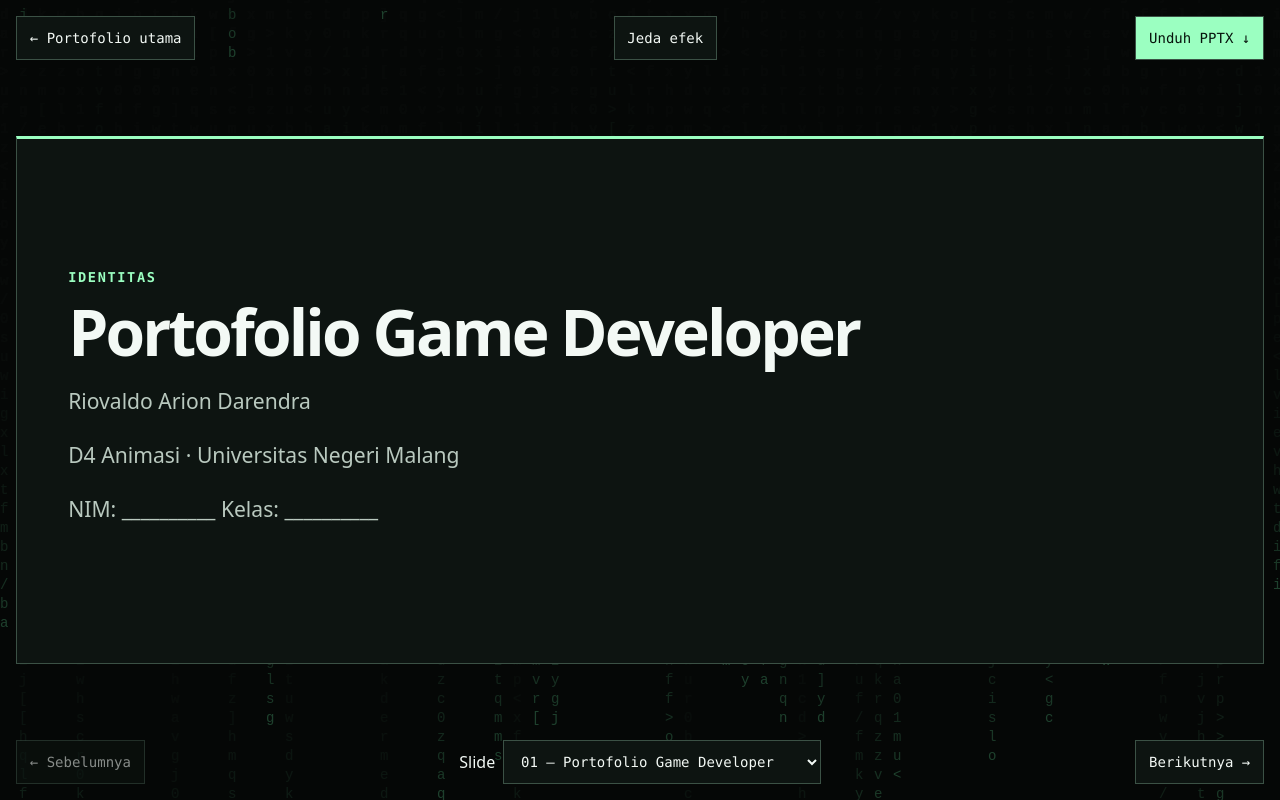
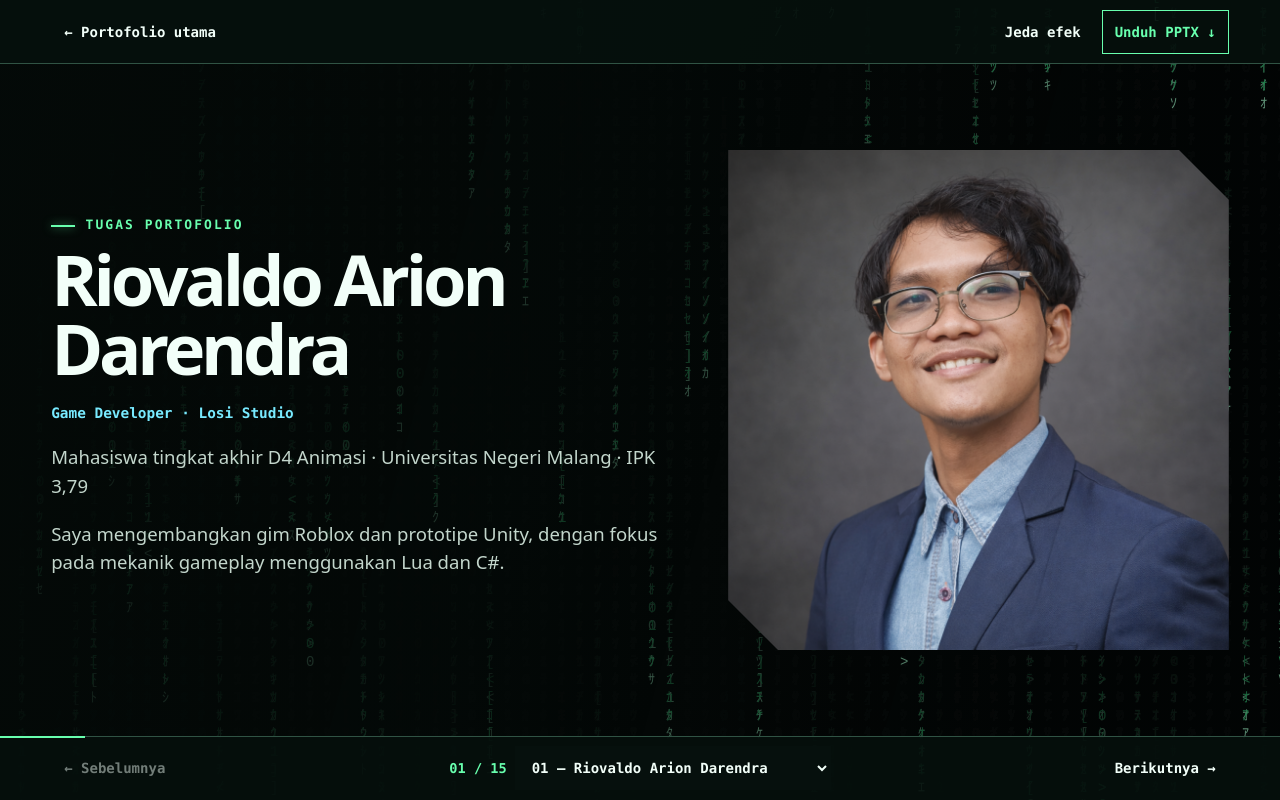
Before and after one commit to IrOsens/porto, a plain HTML site: page tugas-porto/index.html in a window 1280 px wide. Drawn offline with Linux system fonts and the light colour scheme.

Commit message:
Redesign coursework slides as a full-screen cyberpunk presentation

```diff
--- a/tugas-porto/index.html
+++ b/tugas-porto/index.html
@@ -12,75 +12,81 @@
 <div class="shell">
   <header class="bar">
     <a class="brand" href="../">← Portofolio utama</a>
-    <button id="motion" type="button" hidden>Jeda efek</button>
-    <a class="download" href="portofolio-riovaldo.pptx" download>Unduh PPTX ↓</a>
+    <div class="tools">
+      <button id="motion" type="button" hidden>Jeda efek</button>
+      <a class="download" href="portofolio-riovaldo.pptx" download>Unduh PPTX ↓</a>
+    </div>
   </header>
   <main id="deck" aria-label="Presentasi tugas portofolio">
-        <section class="slide " id="slide-1" aria-labelledby="title-1">
-          <div class="copy"><p class="label">Identitas</p><h2 id="title-1" tabindex="-1">Portofolio Game Developer</h2><p>Riovaldo Arion Darendra</p><p>D4 Animasi · Universitas Negeri Malang</p><p>NIM: __________   Kelas: __________</p></div>
-
+        <section class="slide identity" id="slide-1" aria-labelledby="title-1">
+          <div class="copy"><p class="label">Tugas Portofolio</p><h2 id="title-1" tabindex="-1">Riovaldo Arion Darendra</h2><p>Game Developer · Losi Studio</p><p>Mahasiswa tingkat akhir D4 Animasi · Universitas Negeri Malang · IPK 3,79</p><p>Saya mengembangkan gim Roblox dan prototipe Unity, dengan fokus pada mekanik gameplay menggunakan Lua dan C#.</p></div>
+        <div class="media"><img src="../assets/images/profile-pic.png" alt="Foto Riovaldo Arion Darendra" fetchpriority="high"></div>
         </section>
-        <section class="slide " id="slide-2" aria-labelledby="title-2">
+        <section class="slide editorial" id="slide-2" aria-labelledby="title-2">
           <div class="copy"><p class="label">Jenis portofolio</p><h2 id="title-2" tabindex="-1">Dua cara melihat karya saya</h2><p>Playable Prototype — itch.io dan Roblox memberi akses ke karya yang dapat dicoba. Lantai Tujuh menunjukkan eksplorasi dan teka-teki, sementara Hidden Gem menggunakan gameplay untuk mengenalkan budaya Indonesia.</p><p>Repository Program — repo Spider Robot menunjukkan kode firmware, dokumentasi kendali dan perakitan, serta demo robot. Semester Terakhir memperlihatkan perkembangan prototipe Unity yang masih dikerjakan.</p></div>
 
         </section>
         <section class="slide project" id="slide-3" aria-labelledby="title-3">
           <div class="copy"><p class="label">Penjelasan karya</p><h2 id="title-3" tabindex="-1">WARNETRA</h2><p>Juli 2024 · TSA Game Fest</p><p>2D Artist. Membuat aset visual bersama tim untuk prototipe yang dikerjakan dalam 10 hari.</p><a class="action" href="https://wyynnn.itch.io/warnetra" target="_blank" rel="noopener">Buka halaman proyek ↗</a></div>
-          <div class="media"><video controls playsinline preload="none" data-src="../assets/videos/warnetra.mp4" aria-label="Demo WARNETRA"></video></div>
+        <div class="media"><video controls playsinline preload="none" poster="posters/warnetra.webp" data-src="../assets/videos/warnetra.mp4" aria-label="Demo WARNETRA"></video></div>
         </section>
         <section class="slide project" id="slide-4" aria-labelledby="title-4">
           <div class="copy"><p class="label">Penjelasan karya</p><h2 id="title-4" tabindex="-1">Crossing the Road</h2><p>Maret 2025 · Proyek pribadi</p><p>Solo developer. Merancang game kasual 3D, memprogram gerak karakter, dan membuat sistem kemunculan rintangan.</p><a class="action" href="https://iroo.itch.io/crossing-the-road-project" target="_blank" rel="noopener">Buka halaman proyek ↗</a></div>
-          <div class="media"><video controls playsinline preload="none" data-src="../assets/videos/crossing-road.mp4" aria-label="Demo Crossing the Road"></video></div>
+        <div class="media"><video controls playsinline preload="none" poster="posters/crossing-road.webp" data-src="../assets/videos/crossing-road.mp4" aria-label="Demo Crossing the Road"></video></div>
         </section>
         <section class="slide project" id="slide-5" aria-labelledby="title-5">
           <div class="copy"><p class="label">Penjelasan karya</p><h2 id="title-5" tabindex="-1">Precision Shooter</h2><p>Mei 2025 · Proyek ujian akhir</p><p>Solo developer. Membuat prototipe FPS dengan fokus pada mekanik menembak dalam dua minggu.</p><a class="action" href="https://iroo.itch.io/project-uas" target="_blank" rel="noopener">Buka halaman proyek ↗</a></div>
-          <div class="media"><video controls playsinline preload="none" data-src="../assets/videos/precision-shooter.mp4" aria-label="Demo Precision Shooter"></video></div>
+        <div class="media"><video controls playsinline preload="none" poster="posters/precision-shooter.webp" data-src="../assets/videos/precision-shooter.mp4" aria-label="Demo Precision Shooter"></video></div>
         </section>
         <section class="slide project" id="slide-6" aria-labelledby="title-6">
           <div class="copy"><p class="label">Penjelasan karya</p><h2 id="title-6" tabindex="-1">Project Parkour-Shooter</h2><p>Mei 2025 · Proyek pribadi</p><p>Solo developer. Mengembangkan proyek dari konsep hingga demo itch.io, dengan fokus pada pergerakan parkour dan sistem menembak.</p><a class="action" href="https://iroo.itch.io/parkour-shooter" target="_blank" rel="noopener">Buka halaman proyek ↗</a></div>
-          <div class="media"><video controls playsinline preload="none" data-src="../assets/videos/parkour-shooter.mp4" aria-label="Demo Project Parkour-Shooter"></video></div>
+        <div class="media"><video controls playsinline preload="none" poster="posters/parkour-shooter.webp" data-src="../assets/videos/parkour-shooter.mp4" aria-label="Demo Project Parkour-Shooter"></video></div>
         </section>
         <section class="slide project" id="slide-7" aria-labelledby="title-7">
           <div class="copy"><p class="label">Penjelasan karya</p><h2 id="title-7" tabindex="-1">Bathara Mask</h2><p>Januari 2026 · Global Game Jam Malang</p><p>Lead 2D Artist dan Game Developer. Membuat aset pixel art dan membantu pemrograman gameplay selama game jam.</p><a class="action" href="https://globalgamejam.org/games/2026/bathara-mask-7" target="_blank" rel="noopener">Buka halaman proyek ↗</a></div>
-          <div class="media"><video controls playsinline preload="none" data-src="../assets/videos/ggj-2026.mp4" aria-label="Demo Bathara Mask"></video></div>
+        <div class="media"><video controls playsinline preload="none" poster="posters/ggj-2026.webp" data-src="../assets/videos/ggj-2026.mp4" aria-label="Demo Bathara Mask"></video></div>
         </section>
         <section class="slide project" id="slide-8" aria-labelledby="title-8">
           <div class="copy"><p class="label">Penjelasan karya</p><h2 id="title-8" tabindex="-1">Hidden Gem</h2><p>2025–2026 · Roblox / Lua</p><p>Mengembangkan mekanik gameplay untuk LET’S PLAY INDONESIA, sebuah gim edukasi yang mengenalkan budaya Indonesia melalui eksplorasi.</p><a class="action" href="https://www.roblox.com/games/83942627805508/Hidden-Gem" target="_blank" rel="noopener">Buka halaman proyek ↗</a></div>
-          <div class="media"><video controls playsinline preload="none" data-src="../assets/videos/hidden-gem.mp4" aria-label="Demo Hidden Gem"></video></div>
+        <div class="media"><video controls playsinline preload="none" poster="posters/hidden-gem.webp" data-src="../assets/videos/hidden-gem.mp4" aria-label="Demo Hidden Gem"></video></div>
         </section>
         <section class="slide project" id="slide-9" aria-labelledby="title-9">
           <div class="copy"><p class="label">Penjelasan karya</p><h2 id="title-9" tabindex="-1">Lantai Tujuh</h2><p>2026 · COMPFEST 18</p><p>Prototipe survival horror dari tim Rajin Menabung. Pemain mencari skripsi yang tertinggal sambil memecahkan teka-teki panel listrik dan menghemat daya senter.</p><a class="action" href="https://iroo.itch.io/compfest-18" target="_blank" rel="noopener">Buka halaman proyek ↗</a></div>
-          <div class="media"><video controls playsinline preload="none" data-src="../assets/videos/lantai-tujuh.mp4" aria-label="Demo Lantai Tujuh"></video></div>
+        <div class="media"><video controls playsinline preload="none" poster="posters/lantai-tujuh.webp" data-src="../assets/videos/lantai-tujuh.mp4" aria-label="Demo Lantai Tujuh"></video></div>
         </section>
         <section class="slide project" id="slide-10" aria-labelledby="title-10">
           <div class="copy"><p class="label">Penjelasan karya</p><h2 id="title-10" tabindex="-1">Fish and Monsters</h2><p>Losi Studio · Roblox</p><p>Gim memancing dan menjelajahi pulau. Peran saya: UI Artist, Marketing, Assistant Programmer, dan QA.</p><a class="action" href="https://www.roblox.com/games/111385005478215/Fish-And-Monsters" target="_blank" rel="noopener">Buka halaman proyek ↗</a></div>
-          <div class="media"><img src="../assets/images/fish-and-monsters.png" alt="Gambar resmi Fish and Monsters"></div>
+        <div class="media"><img src="../assets/images/fish-and-monsters.png" alt="Gambar resmi Fish and Monsters"></div>
         </section>
         <section class="slide project" id="slide-11" aria-labelledby="title-11">
           <div class="copy"><p class="label">Penjelasan karya</p><h2 id="title-11" tabindex="-1">Hotel Anomaly</h2><p>Losi Studio · Roblox</p><p>Gim survival horror tentang sif malam di hotel yang dihuni anomali. Peran saya: Marketing, Assistant Programmer, dan QA.</p><a class="action" href="https://www.roblox.com/games/70575351571626/HOTEL-ANOMALY" target="_blank" rel="noopener">Buka halaman proyek ↗</a></div>
-          <div class="media"><video controls playsinline preload="none" data-src="../assets/videos/hotel-anomaly.webm" aria-label="Demo Hotel Anomaly"></video></div>
+        <div class="media"><video controls playsinline preload="none" poster="posters/hotel-anomaly.webp" data-src="../assets/videos/hotel-anomaly.webm" aria-label="Demo Hotel Anomaly"></video></div>
         </section>
         <section class="slide project" id="slide-12" aria-labelledby="title-12">
           <div class="copy"><p class="label">Penjelasan karya</p><h2 id="title-12" tabindex="-1">Spider Robot</h2><p>Raspberry Pi Pico / Pico W · Repository Program</p><p>Robot laba-laba dengan 12 servo yang bisa berjalan, berputar, dan menjaga posisi badan tetap rata. Versi Pico W juga mendukung kendali via browser ponsel.</p><a class="action" href="https://github.com/IrOsens/spider-pico" target="_blank" rel="noopener">Buka repository ↗</a></div>
-          <div class="media"><video controls playsinline preload="none" data-src="../assets/videos/spider-pico.mp4" aria-label="Demo Spider Robot"></video></div>
+        <div class="media"><video controls playsinline preload="none" poster="posters/spider-pico.webp" data-src="../assets/videos/spider-pico.mp4" aria-label="Demo Spider Robot"></video></div>
         </section>
         <section class="slide project" id="slide-13" aria-labelledby="title-13">
           <div class="copy"><p class="label">Penjelasan karya</p><h2 id="title-13" tabindex="-1">Semester Terakhir</h2><p>Unity / C# · In Progress</p><p>RPG berlatar kampus Indonesia dengan eksplorasi, misi, dan pertarungan bergelombang yang memakai mekanik mengetik.</p></div>
-          <div class="media"><video controls playsinline preload="none" data-src="../assets/videos/semester-terakhir.mp4" aria-label="Demo Semester Terakhir"></video></div>
+        <div class="media"><video controls playsinline preload="none" poster="posters/semester-terakhir.webp" data-src="../assets/videos/semester-terakhir.mp4" aria-label="Demo Semester Terakhir"></video></div>
         </section>
-        <section class="slide " id="slide-14" aria-labelledby="title-14">
+        <section class="slide editorial" id="slide-14" aria-labelledby="title-14">
           <div class="copy"><p class="label">Evaluasi</p><h2 id="title-14" tabindex="-1">Kelebihan dan kekurangan</h2><p>Kelebihan — Demo memperlihatkan cara kerja proyek. Beberapa karya dapat dicoba langsung, dan entri Losi Studio menjelaskan kontribusi saya dalam tim.</p><p>Kekurangan — Tanggal dan rincian kontribusi belum lengkap pada beberapa karya. Instruksi bermain dan dokumentasi teknis belum konsisten. Fish and Monsters memiliki gambar pratinjau, sedangkan Semester Terakhir masih dikembangkan.</p></div>
 
         </section>
-        <section class="slide " id="slide-15" aria-labelledby="title-15">
+        <section class="slide editorial" id="slide-15" aria-labelledby="title-15">
           <div class="copy"><p class="label">Pengembangan</p><h2 id="title-15" tabindex="-1">Rencana perbaikan</h2><p>Lengkapi tanggal, kontribusi pribadi, dan kredit tim pada tiap karya.</p><p>Tambahkan petunjuk kontrol dan tujuan permainan, lalu minta orang lain mencoba build dan catat kendalanya.</p><p>Perkuat README dengan langkah menjalankan, ringkasan arsitektur, dan demo singkat. Perbarui demo Semester Terakhir setelah sistem utamanya stabil.</p></div>
 
         </section>
   </main>
   <nav id="navigation" class="bar" aria-label="Navigasi slide" hidden>
     <button id="previous" type="button">← <span>Sebelumnya</span></button>
-    <label>Slide <select id="slide-picker"><option value="1">01 — Portofolio Game Developer</option><option value="2">02 — Dua cara melihat karya saya</option><option value="3">03 — WARNETRA</option><option value="4">04 — Crossing the Road</option><option value="5">05 — Precision Shooter</option><option value="6">06 — Project Parkour-Shooter</option><option value="7">07 — Bathara Mask</option><option value="8">08 — Hidden Gem</option><option value="9">09 — Lantai Tujuh</option><option value="10">10 — Fish and Monsters</option><option value="11">11 — Hotel Anomaly</option><option value="12">12 — Spider Robot</option><option value="13">13 — Semester Terakhir</option><option value="14">14 — Kelebihan dan kekurangan</option><option value="15">15 — Rencana perbaikan</option></select></label>
+    <div class="position">
+      <output id="counter" for="slide-picker" aria-live="polite"></output>
+      <select id="slide-picker" aria-label="Pilih slide"><option value="1">01 — Riovaldo Arion Darendra</option><option value="2">02 — Dua cara melihat karya saya</option><option value="3">03 — WARNETRA</option><option value="4">04 — Crossing the Road</option><option value="5">05 — Precision Shooter</option><option value="6">06 — Project Parkour-Shooter</option><option value="7">07 — Bathara Mask</option><option value="8">08 — Hidden Gem</option><option value="9">09 — Lantai Tujuh</option><option value="10">10 — Fish and Monsters</option><option value="11">11 — Hotel Anomaly</option><option value="12">12 — Spider Robot</option><option value="13">13 — Semester Terakhir</option><option value="14">14 — Kelebihan dan kekurangan</option><option value="15">15 — Rencana perbaikan</option></select>
+    </div>
     <button id="next" type="button"><span>Berikutnya</span> →</button>
+    <progress id="progress" aria-label="Posisi slide" max="15" value="1"></progress>
   </nav>
 </div>
 </body>
--- a/tugas-porto/slides.css
+++ b/tugas-porto/slides.css
@@ -1,69 +1,169 @@
 :root {
   color-scheme: dark;
-  --ink: #f3f9f5;
-  --muted: #b9c9bf;
-  --green: #9bffc1;
-  --panel: #0d1411;
-  --border: #3b5145;
+  --ink: #f2fff9;
+  --muted: #c3d6cc;
+  --green: #68ffae;
+  --cyan: #78eaff;
+  --base: #06100d;
+  --border: #305344;
+  --gutter: clamp(1rem, 4vw, 5rem);
   --mono: "IBM Plex Mono", Consolas, monospace;
   font: 100%/1.55 system-ui, sans-serif;
 }
 * { box-sizing: border-box; }
 [hidden] { display: none !important; }
-body { margin: 0; background: #070b09; color: var(--ink); }
-#matrix { position: fixed; inset: 0; width: 100%; height: 100%; pointer-events: none; opacity: .28; }
+body { margin: 0; background: #040a08; color: var(--ink); }
+#matrix {
+  position: fixed;
+  inset: 0;
+  width: 100%;
+  height: 100%;
+  pointer-events: none;
+  opacity: .62;
+}
 .shell {
   position: relative;
-  width: min(100% - 2rem, 80rem);
+  min-height: 100vh;
   min-height: 100svh;
-  margin: auto;
   display: grid;
   grid-template-rows: auto 1fr auto;
-  gap: 1rem;
-  padding-block: 1rem;
+  background: linear-gradient(105deg, #040a08ee 4%, #040a08b5 43%, #040a081a 82%);
 }
-.bar { display: flex; align-items: center; flex-wrap: wrap; gap: .5rem; justify-content: space-between; }
-.bar label { display: flex; align-items: center; gap: .5em; min-width: 0; }
+.bar {
+  display: flex;
+  align-items: center;
+  flex-wrap: wrap;
+  gap: .5rem;
+  justify-content: space-between;
+  padding: .6rem var(--gutter);
+  background: #06100de8;
+}
+header.bar { border-bottom: 1px solid var(--border); }
+nav.bar { position: relative; border-top: 1px solid var(--border); }
+.tools, .position { display: flex; align-items: center; gap: .5rem; min-width: 0; }
 a { color: var(--green); }
-a, button, select { touch-action: manipulation; }
 button, select, .bar a, .action {
-  border: 1px solid var(--border);
+  border: 1px solid transparent;
   min-height: 44px;
-  padding: .55rem .8rem;
-  font: 500 .875rem var(--mono);
+  padding: .55rem .75rem;
+  font: 600 .875rem var(--mono);
   color: var(--ink);
-  background: var(--panel);
+  background: transparent;
+  cursor: pointer;
+  touch-action: manipulation;
+  transition: color .18s, border-color .18s, background-color .18s;
 }
-button, select, a { cursor: pointer; }
 .bar a, .action { display: inline-flex; align-items: center; text-decoration: none; }
-.bar .download { background: var(--green); color: #07130c; }
-button:hover:enabled, .action:hover, .brand:hover { border-color: var(--green); }
-:focus-visible { outline: 2px solid var(--green); outline-offset: 3px; }
-button:disabled { opacity: .55; cursor: default; }
-select { max-width: min(51vw, 21rem); }
-#deck { display: grid; align-items: center; min-width: 0; }
+.bar .download { border-color: var(--green); color: var(--green); }
+.bar .download:hover { background: var(--green); color: var(--base); }
+button:hover:enabled, .action:hover, .brand:hover { border-color: var(--border); color: var(--green); }
+:focus-visible { outline: 2px solid var(--cyan); outline-offset: 3px; }
+h2[tabindex="-1"]:focus { outline: none; }
+button:disabled { opacity: .46; cursor: default; }
+select { max-width: min(42vw, 23rem); background: var(--base); }
+#counter { color: var(--green); font: 600 .85rem var(--mono); white-space: nowrap; }
+#progress {
+  position: absolute;
+  top: -1px;
+  left: 0;
+  width: 100%;
+  height: 2px;
+  border: 0;
+  appearance: none;
+  color: var(--green);
+  background: transparent;
+}
+#progress::-webkit-progress-bar { background: transparent; }
+#progress::-webkit-progress-value { background: var(--green); }
+#progress::-moz-progress-bar { background: var(--green); }
+#deck { display: grid; min-width: 0; }
 .slide {
-  background: var(--panel);
-  border: 1px solid var(--border);
-  border-top: 3px solid var(--green);
-  min-height: min(38rem, 66vh);
-  padding: clamp(1.25rem, 4vw, 4rem);
+  min-width: 0;
+  padding: clamp(2rem, 6vh, 5.75rem) var(--gutter);
   display: grid;
   align-content: center;
 }
-.slide + .slide { margin-top: 1rem; }
-.slide[hidden] + .slide { margin-top: 0; }
-.slide.project { grid-template-columns: minmax(0, 2fr) minmax(0, 3fr); gap: clamp(1.1rem, 3vw, 3rem); align-items: center; }
-.label { color: var(--green); font: 600 .85rem var(--mono); text-transform: uppercase; letter-spacing: .12em; }
-h2 { font-size: clamp(2rem, 5vw, 4.5rem); line-height: 1.02; letter-spacing: -.045em; margin: .5rem 0 1.25rem; text-wrap: balance; }
-.copy > p:not(.label) { max-width: 62ch; font-size: clamp(1rem, 1.65vw, 1.32rem); color: var(--muted); }
-.project .label + h2 + p { font: 500 1rem/1.5 var(--mono); color: var(--green); }
-.media { aspect-ratio: 16/9; background: #050806; border: 1px solid var(--border); }
+.slide.project, .slide.identity {
+  grid-template-columns: minmax(0, 1fr) minmax(0, 2.15fr);
+  align-items: center;
+  gap: clamp(1.5rem, 4vw, 5rem);
+}
+.slide.identity { grid-template-columns: minmax(0, 1.25fr) minmax(0, 1fr); }
+.slide.editorial { background: linear-gradient(90deg, #040a08bd, #040a0800); }
+.copy { min-width: 0; }
+.label {
+  color: var(--green);
+  font: 600 .81rem var(--mono);
+  text-transform: uppercase;
+  letter-spacing: .16em;
+}
+.label::before {
+  content: "";
+  display: inline-block;
+  width: 1.5rem;
+  height: 2px;
+  margin-right: .65rem;
+  vertical-align: middle;
+  background: var(--green);
+  box-shadow: 0 0 10px #68ffaea0;
+}
+h2 {
+  font-size: clamp(2.35rem, 5.5vw, 7.5rem);
+  line-height: .98;
+  letter-spacing: -.06em;
+  margin: .65rem 0 1.25rem;
+  text-wrap: balance;
+}
+.project h2 { font-size: clamp(2.15rem, 4.05vw, 5.75rem); }
+.copy > p:not(.label) {
+  max-width: 66ch;
+  font-size: clamp(1rem, 1.45vw, 1.45rem);
+  color: var(--muted);
+}
+.project .copy > h2 + p, .identity .copy > h2 + p {
+  font: 600 clamp(.9rem, 1.12vw, 1.15rem)/1.5 var(--mono);
+  color: var(--cyan);
+}
+.action { margin-top: .35rem; border-color: var(--border); color: var(--green); }
+.media {
+  min-width: 0;
+  width: 100%;
+  aspect-ratio: 16 / 9;
+  max-height: 72svh;
+  background: #030605;
+  box-shadow: 0 0 2rem #1df98b20, 0 1rem 3rem #0008;
+}
 .media video, .media img { display: block; width: 100%; height: 100%; object-fit: contain; }
+.identity .media {
+  justify-self: center;
+  width: min(100%, 34rem, 65svh);
+  aspect-ratio: 1;
+  background: transparent;
+  box-shadow: none;
+}
+.identity img {
+  object-fit: cover;
+  clip-path: polygon(0 0, 90% 0, 100% 10%, 100% 100%, 10% 100%, 0 90%);
+}
+.slide.is-entering .copy { animation: reveal .32s ease-out both; }
+.slide.is-entering .media { animation: reveal .44s .035s ease-out both; }
+@keyframes reveal {
+  from { opacity: 0; transform: translateY(8px); }
+  to { opacity: 1; transform: translateY(0); }
+}
 @media (max-width: 760px) {
-  .slide.project { grid-template-columns: minmax(0, 1fr); }
-  .slide { min-height: 56svh; }
+  .slide.project, .slide.identity { grid-template-columns: minmax(0, 1fr); }
+  .identity .media { justify-self: start; width: min(100%, 17rem); }
   .bar span { display: none; }
   #navigation button { min-width: 44px; }
 }
-@media (prefers-reduced-motion: reduce) { #matrix { display: none; } }
+@media (max-width: 420px) {
+  .bar { padding-inline: .5rem; }
+  button, select, .bar a { padding-inline: .4rem; font-size: .75rem; }
+  .bar, .tools, .position { gap: .25rem; }
+  select { max-width: 43vw; }
+}
+@media (prefers-reduced-motion: reduce) {
+  #matrix { display: none; }
+  *, *::before, *::after { animation: none !important; transition: none !important; }
+}
--- a/tugas-porto/slides.js
+++ b/tugas-porto/slides.js
@@ -2,17 +2,24 @@ const slides = Array.from(document.querySelectorAll(".slide"));
 const picker = document.querySelector("#slide-picker");
 const previous = document.querySelector("#previous");
 const next = document.querySelector("#next");
+const counter = document.querySelector("#counter");
+const progress = document.querySelector("#progress");
 let current = -1;
 
 function showSlide(index, focus = false) {
   if (index === current) return;
   slides[current]?.querySelector("video")?.pause();
   current = index;
-  slides.forEach((slide, position) => { slide.hidden = position !== index; });
+  slides.forEach((slide, position) => {
+    slide.hidden = position !== index;
+    slide.classList.toggle("is-entering", position === index);
+  });
   const slide = slides[index];
   const video = slide.querySelector("video");
   if (video && !video.hasAttribute("src")) video.src = video.dataset.src;
   picker.value = String(index + 1);
+  counter.value = `${String(index + 1).padStart(2, "0")} / ${slides.length}`;
+  progress.value = index + 1;
   previous.disabled = index === 0;
   next.disabled = index === slides.length - 1;
   if (focus) slide.querySelector("h2").focus({ preventScroll: true });
@@ -51,8 +58,8 @@ const canvas = document.querySelector("#matrix");
 const context = canvas.getContext("2d");
 const motion = document.querySelector("#motion");
 const reducedMotion = matchMedia("(prefers-reduced-motion: reduce)");
-const symbols = "01abcdefghijklmnopqrstuvwxyz<>/[]";
-const cell = 19;
+const symbols = "01ｱｲｳｴｵｶｷｸｹｺｻｼｽｾｿﾀﾁﾂﾃﾄ<>/[]";
+const cell = 18;
 let columns = [];
 let timer;
 let paused = false;
@@ -61,16 +68,18 @@ function resizeMatrix() {
   canvas.width = innerWidth;
   canvas.height = innerHeight;
   columns = Array.from({ length: Math.ceil(canvas.width / cell) },
-    () => -Math.floor(Math.random() * 34));
+    () => Math.floor(Math.random() * (canvas.height / cell + 24)) - 24);
 }
 
 function drawMatrix() {
   context.fillStyle = "rgba(7,11,9,.17)";
   context.fillRect(0, 0, canvas.width, canvas.height);
   context.font = "14px monospace";
-  context.fillStyle = "#59ce8b";
   columns.forEach((row, index) => {
     const glyph = symbols[Math.floor(Math.random() * symbols.length)];
+    context.fillStyle = "#39da80";
+    context.fillText(glyph, index * cell, (row - 1) * cell);
+    context.fillStyle = "#a8ffcf";
     context.fillText(glyph, index * cell, row * cell);
     columns[index] = row * cell > canvas.height && Math.random() > .91 ? 0 : row + 1;
   });
@@ -81,7 +90,8 @@ function syncMotion() {
   motion.hidden = reducedMotion.matches;
   motion.textContent = paused ? "Lanjutkan efek" : "Jeda efek";
   if (!paused && !reducedMotion.matches && !document.hidden) {
-    timer = setInterval(drawMatrix, 95);
+    drawMatrix();
+    timer = setInterval(drawMatrix, 80);
   }
 }
 
```
Also changed, not shown: tugas-porto/posters/crossing-road.webp (added), tugas-porto/posters/ggj-2026.webp (added), tugas-porto/posters/hidden-gem.webp (added), tugas-porto/posters/hotel-anomaly.webp (added), tugas-porto/posters/lantai-tujuh.webp (added), tugas-porto/posters/parkour-shooter.webp (added), tugas-porto/posters/precision-shooter.webp (added), tugas-porto/posters/semester-terakhir.webp (added), tugas-porto/posters/spider-pico.webp (added), tugas-porto/posters/warnetra.webp (added), 2 other files.
